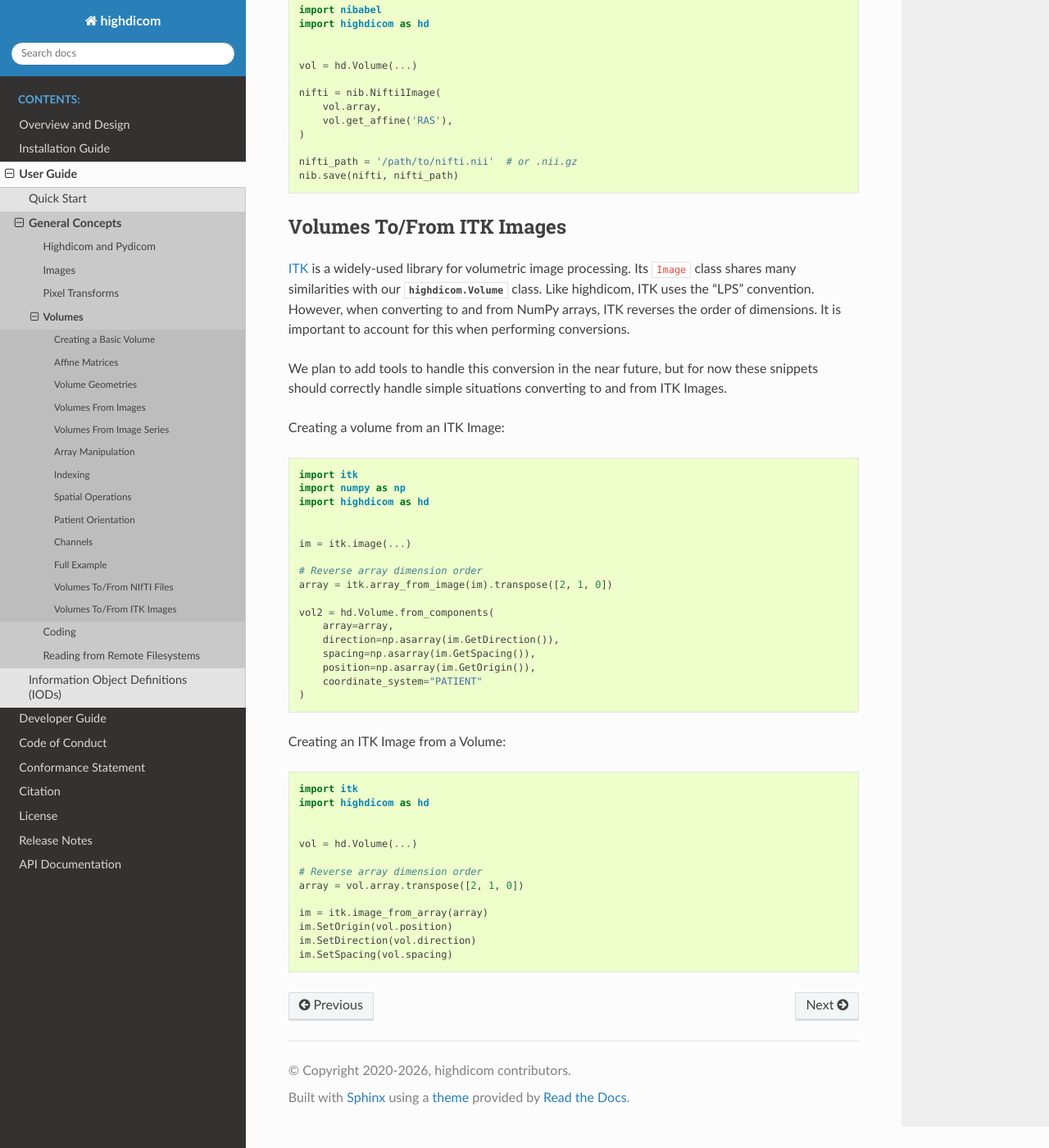
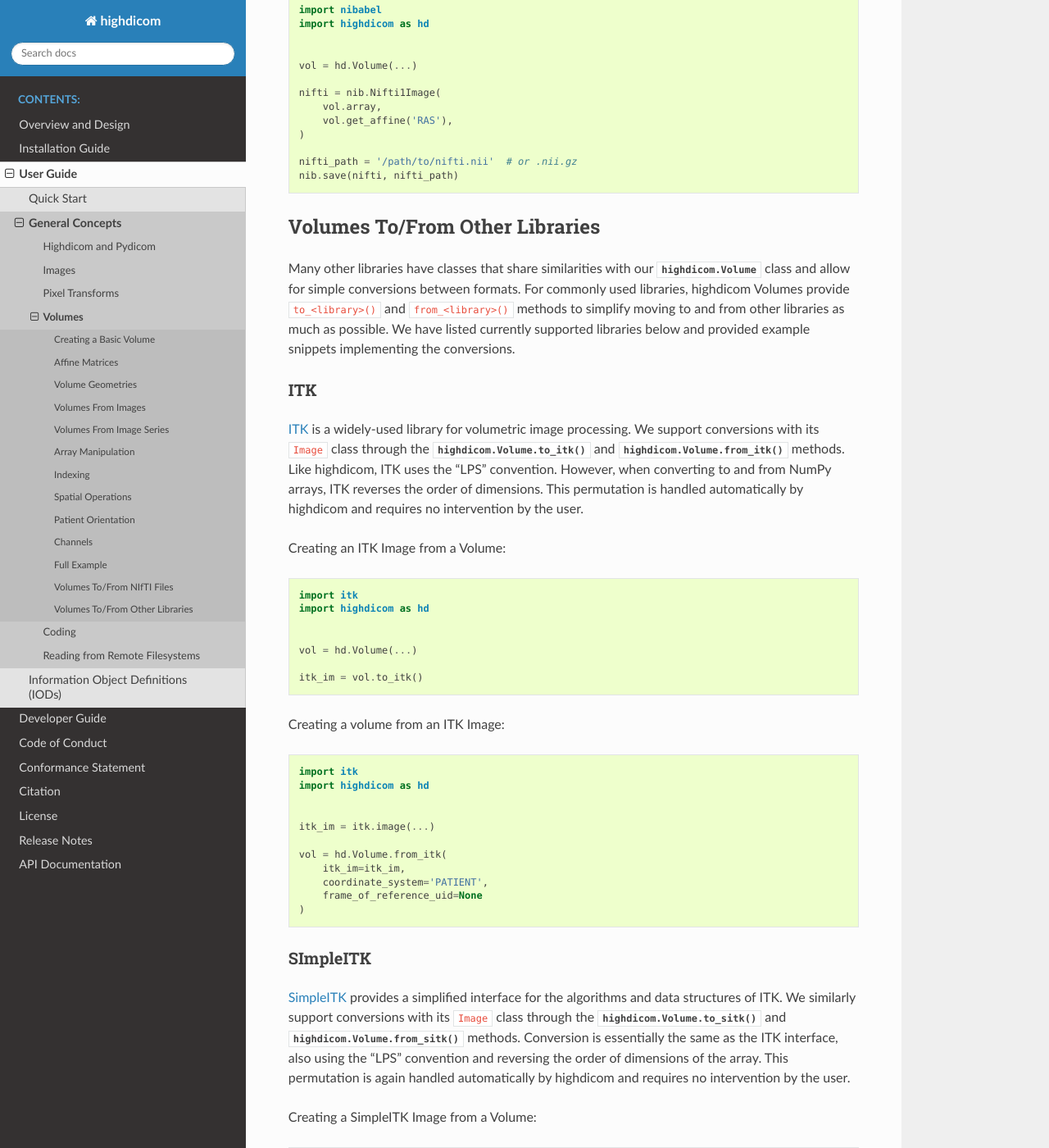
Before and after one commit to ImagingDataCommons/highdicom, a Sphinx documentation site: the page built from docs/volume.rst, in a window 1280 px wide and 1400 px high, scrolled down 12844 px. Shown: the whole window at 82% size. Built offline with Sphinx 7.4.7 and the Read the Docs theme 3.1.0, drawn with Linux system fonts in a browser that asks for light colours; some of the changed text lies outside the part shown.

Commit message:
Update volume docs file

```diff
--- a/docs/volume.rst
+++ b/docs/volume.rst
@@ -731,40 +731,27 @@ Writing a volume to a NIfTI file:
     nifti_path = '/path/to/nifti.nii'  # or .nii.gz
     nib.save(nifti, nifti_path)
 
-Volumes To/From ITK Images
---------------------------
 
-`ITK`_ is a widely-used library for volumetric image processing. Its ``Image``
-class shares many similarities with our :class:`highdicom.Volume` class. Like
-highdicom, ITK uses the "LPS" convention. However, when converting to and from
-NumPy arrays, ITK reverses the order of dimensions. It is important to account
-for this when performing conversions.
+Volumes To/From Other Libraries
+-------------------------------
 
-We plan to add tools to handle this conversion in the near future, but for now
-these snippets should correctly handle simple situations converting to and from
-ITK Images.
-
-Creating a volume from an ITK Image:
-
-.. code-block:: python
-
-    import itk
-    import numpy as np
-    import highdicom as hd
+Many other libraries have classes that share similarities with our
+:class:`highdicom.Volume` class and allow for simple conversions between
+formats. For commonly used libraries, highdicom Volumes provide
+``to_<library>()`` and ``from_<library>()`` methods to simplify moving to and
+from other libraries as much as possible. We have listed currently supported
+libraries below and provided example snippets implementing the conversions.
 
 
-    im = itk.image(...)
+ITK
+~~~
 
-    # Reverse array dimension order
-    array = itk.array_from_image(im).transpose([2, 1, 0])
-
-    vol2 = hd.Volume.from_components(
-        array=array,
-        direction=np.asarray(im.GetDirection()),
-        spacing=np.asarray(im.GetSpacing()),
-        position=np.asarray(im.GetOrigin()),
-        coordinate_system="PATIENT"
-    )
+`ITK`_ is a widely-used library for volumetric image processing. We support
+conversions with its ``Image`` class through the :meth:`highdicom.Volume.to_itk`
+and :meth:`highdicom.Volume.from_itk` methods. Like highdicom, ITK uses the "LPS"
+convention. However, when converting to and from NumPy arrays, ITK reverses the
+order of dimensions. This permutation is handled automatically by highdicom and
+requires no intervention by the user.
 
 Creating an ITK Image from a Volume:
 
@@ -776,15 +763,65 @@ Creating an ITK Image from a Volume:
 
     vol = hd.Volume(...)
 
-    # Reverse array dimension order
-    array = vol.array.transpose([2, 1, 0])
+    itk_im = vol.to_itk()
 
-    im = itk.image_from_array(array)
-    im.SetOrigin(vol.position)
-    im.SetDirection(vol.direction)
-    im.SetSpacing(vol.spacing)
+Creating a volume from an ITK Image:
+
+.. code-block:: python
+
+    import itk
+    import highdicom as hd
+
+
+    itk_im = itk.image(...)
+
+    vol = hd.Volume.from_itk(
+        itk_im=itk_im,
+        coordinate_system='PATIENT',
+        frame_of_reference_uid=None
+    )
+
+
+SImpleITK
+~~~~~~~~~
+
+`SimpleITK`_ provides a simplified interface for the algorithms and data structures
+of ITK. We similarly support conversions with its ``Image`` class through the
+:meth:`highdicom.Volume.to_sitk` and :meth:`highdicom.Volume.from_sitk` methods.
+Conversion is essentially the same as the ITK interface, also using the "LPS"
+convention and reversing the order of dimensions of the array. This permutation is
+again handled automatically by highdicom and requires no intervention by the user.
+
+Creating a SimpleITK Image from a Volume:
+
+.. code-block:: python
+
+    import SimpleITK as sitk
+    import highdicom as hd
+
+
+    vol = hd.Volume(...)
+
+    sitk_im = vol.to_sitk()
+
+Creating a volume from a SimpleITK Image:
+
+.. code-block:: python
+
+    import SimpleITK as sitk
+    import highdicom as hd
+
+
+    sitk_im = sitk.image(...)
+
+    vol = hd.Volume.from_sitk(
+        sitk_im=sitk_im,
+        coordinate_system='PATIENT',
+        frame_of_reference_uid=None
+    )
 
 
 .. _`NIfTI`: https://nifti.nimh.nih.gov/
 .. _`ITK`: https://itk.org/
+.. _`SimpleITK`: https://simpleitk.org/
 .. _`nibabel`: https://nipy.org/nibabel/
```
